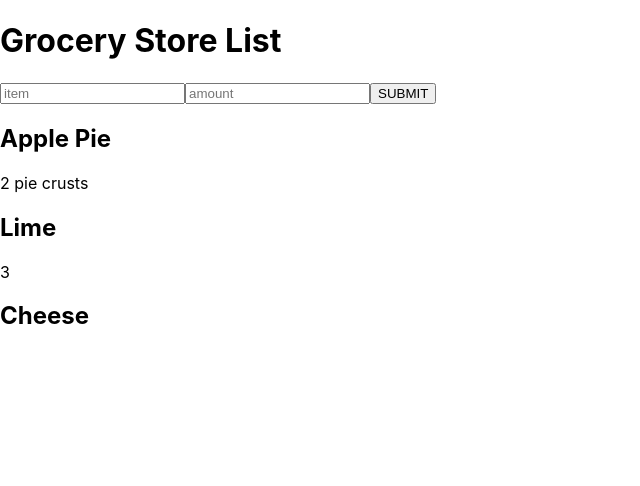
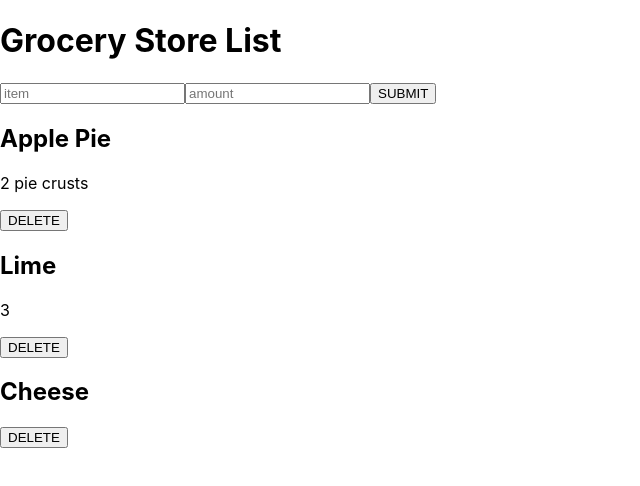
Before and after one commit to cmeubanks/grocery-list, a React (Create React App) app: page / in a window 1280 px wide. Shown: the top 486 px of the page, without its empty margins (0-640 px from the left). Built offline with nearby package versions, Linux system fonts and the light colour scheme.

Commit message:
delete working

```diff
--- a/src/App.js
+++ b/src/App.js
@@ -20,13 +20,19 @@ class App extends Component {
     this.setState({ cards: [...this.state.cards, newItem ]})
   }
 
+  removeItem = (id) => {
+    const filteredItems = this.state.cards.filter(card => card.id !== id);
+
+    this.setState({ cards: filteredItems });
+  }
+
   render() {
     return (
       <main>
         <h1>Grocery Store List</h1>
-        <Form addItem={this.addItem}/>
+        <Form addItem={this.addItem} />
         {!this.state.cards && <p> No Groceries Added Yet. You must have a full pantry!</p>}
-        <CardContainer cards={this.state.cards} />
+        <CardContainer cards={this.state.cards} removeItem={this.removeItem}/>
       </main>
     )
   }
--- a/src/components/Card.js
+++ b/src/components/Card.js
@@ -1,10 +1,12 @@
 import React from 'react';
 
 const Card = (props) => {
+  console.log(props)
   return (
     <div>
       <h2>{props.name}</h2>
       <p>{props.amount}</p>
+      <button onClick={() => props.removeItem(props.id)}>DELETE</button>
     </div>
   )
 }
--- a/src/components/CardContainer.js
+++ b/src/components/CardContainer.js
@@ -7,7 +7,9 @@ const CardContainer = (props) => {
       <Card
         name={card.name}
         amount={card.amount}
+        id={card.id}
         key={card.id}
+        removeItem={props.removeItem}
       />
     )
   })
```
